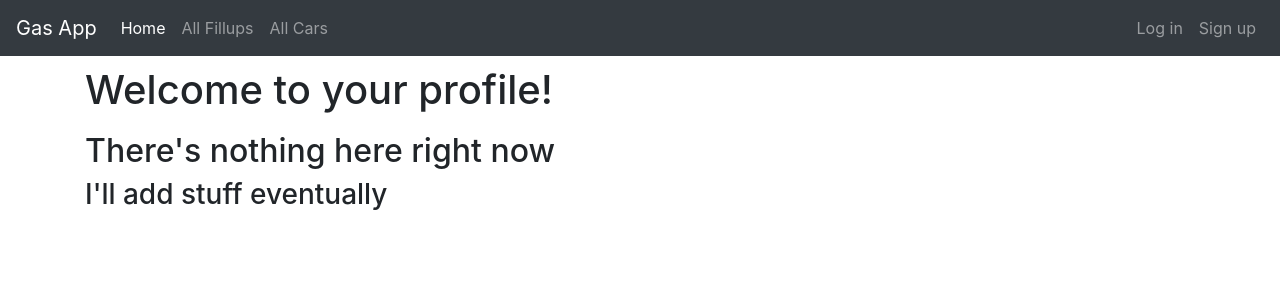
After one commit to aesakof/gas-app, a Django app: page /myprofile/ in a window 1280 px wide. The commit adds this page. Shown: the top 300 px of the page. Run offline with Django 3.2, Linux system fonts and the light colour scheme; some libraries are stand-ins or nearby versions.

Commit message:
Restrict updating/deleting of objects to the user associated with them. Added blank MyProfile page and linked it in the base.html

```diff
--- /dev/null
+++ b/fillups/templates/fillups/user_profile.html
@@ -0,0 +1,11 @@
+{% extends 'base.html' %}
+{% load bootstrap4 %}
+
+{% block content %}
+  <h1>Welcome to your profile!</h1>
+
+  <h2>There's nothing here right now</h2>
+
+  <h3>I'll add stuff eventually</h3>
+
+{% endblock %}
--- a/fillups/urls.py
+++ b/fillups/urls.py
@@ -4,6 +4,7 @@ from fillups import views
 app_name = 'fillups'
 
 urlpatterns = [
+    path('myprofile/',views.UserProfile.as_view(),name='user_profile'),
     path('myprofile/fillups/',views.UserFillupListView.as_view(),name='user_fillup_list'),
     path('myprofile/cars/',views.UserCarListView.as_view(),name='user_car_list'),
     path('all/fillups/',views.AllFillupListView.as_view(),name='all_fillup_list'),
--- a/fillups/views.py
+++ b/fillups/views.py
@@ -3,10 +3,20 @@ from django.views.generic import (TemplateView,ListView,DetailView,
                                     CreateView,UpdateView,DeleteView)
 from django.urls import reverse_lazy
 from fillups.models import Fillup, Car
-from django.contrib.auth.mixins import LoginRequiredMixin
+from django.contrib.auth.mixins import LoginRequiredMixin, UserPassesTestMixin
 from . import forms
 
+
+class TestUserOfObject(UserPassesTestMixin):
+    def test_func(self):
+        self.object = self.get_object()
+        return self.request.user == self.object.username
+
 # Create your views here.
+class UserProfile(TemplateView):
+    template_name = 'fillups/user_profile.html'
+
+
 class UserFillupListView(ListView):
     template_name = 'fillups/user_fillup_list.html'
     model = Fillup
@@ -21,6 +31,38 @@ class AllFillupListView(ListView):
     model = Fillup
     context_object_name = 'all_fillup_list'
     ordering = ['-date']
+
+class NewFillup(LoginRequiredMixin,CreateView):
+    model = Fillup
+    form_class = forms.FillupForm
+    redirect_field_name = 'fillups:fillup_list'
+
+    def form_valid(self, form):
+        form.instance.username = self.request.user
+        return super().form_valid(form)
+
+    def get_form_kwargs(self):
+        kwargs = super().get_form_kwargs()
+        kwargs['user'] = self.request.user
+        return kwargs
+
+class UpdateFillup(LoginRequiredMixin,TestUserOfObject,UpdateView):
+    model = Fillup
+    form_class = forms.FillupForm
+    redirect_field_name = 'fillups:fillup_list'
+
+    def form_valid(self, form):
+        form.instance.username = self.request.user
+        return super().form_valid(form)
+
+    def get_form_kwargs(self):
+        kwargs = super().get_form_kwargs()
+        kwargs['user'] = self.request.user
+        return kwargs
+
+class FillupDeleteView(LoginRequiredMixin,TestUserOfObject,DeleteView):
+    model = Fillup
+    success_url = reverse_lazy('fillups:user_fillup_list')
 
 class UserCarListView(ListView):
     template_name = 'fillups/user_car_list.html'
@@ -37,38 +79,6 @@ class AllCarListView(ListView):
     context_object_name = 'all_car_list'
     ordering = ['name']
 
-class NewFillup(LoginRequiredMixin,CreateView):
-    model = Fillup
-    form_class = forms.FillupForm
-    redirect_field_name = 'fillups:fillup_list'
-
-    def form_valid(self, form):
-        form.instance.username = self.request.user
-        return super().form_valid(form)
-
-    def get_form_kwargs(self):
-        kwargs = super().get_form_kwargs()
-        kwargs['user'] = self.request.user
-        return kwargs
-
-class UpdateFillup(LoginRequiredMixin,UpdateView):
-    model = Fillup
-    form_class = forms.FillupForm
-    redirect_field_name = 'fillups:fillup_list'
-
-    def form_valid(self, form):
-        form.instance.username = self.request.user
-        return super().form_valid(form)
-
-    def get_form_kwargs(self):
-        kwargs = super().get_form_kwargs()
-        kwargs['user'] = self.request.user
-        return kwargs
-
-class FillupDeleteView(LoginRequiredMixin,DeleteView):
-    model = Fillup
-    success_url = reverse_lazy('fillups:user_fillup_list')
-
 class NewCar(LoginRequiredMixin,CreateView):
     model = Car
     form_class = forms.CarForm
@@ -78,7 +88,7 @@ class NewCar(LoginRequiredMixin,CreateView):
         form.instance.username = self.request.user
         return super().form_valid(form)
 
-class UpdateCar(LoginRequiredMixin,UpdateView):
+class UpdateCar(LoginRequiredMixin,TestUserOfObject,UpdateView):
     model = Car
     form_class = forms.CarForm
     redirect_field_name = 'fillups:user_car_list'
@@ -87,6 +97,6 @@ class UpdateCar(LoginRequiredMixin,UpdateView):
         form.instance.username = self.request.user
         return super().form_valid(form)
 
-class CarDeleteView(LoginRequiredMixin,DeleteView):
+class CarDeleteView(LoginRequiredMixin,TestUserOfObject,DeleteView):
     model = Car
     success_url = reverse_lazy('fillups:user_car_list')
--- a/templates/base.html
+++ b/templates/base.html
@@ -28,7 +28,7 @@
       </div>
       <div class="navbar-nav ml-auto">
         {% if user.is_authenticated %}
-          <a class="nav-item nav-link" href="#" class="btn btn-simple">My Profile</a>
+          <a class="nav-item nav-link" href="{% url 'fillups:user_profile' %}" class="btn btn-simple">My Profile</a>
           <a class="nav-item nav-link" href="{% url 'accounts:logout' %}" class="btn btn-simple">Log out</a>
         {% else %}
           <a class="nav-item nav-link" href="{% url 'accounts:login' %}" class="btn btn-simple">Log in</a>
```
Also changed, not shown: db.sqlite3.
